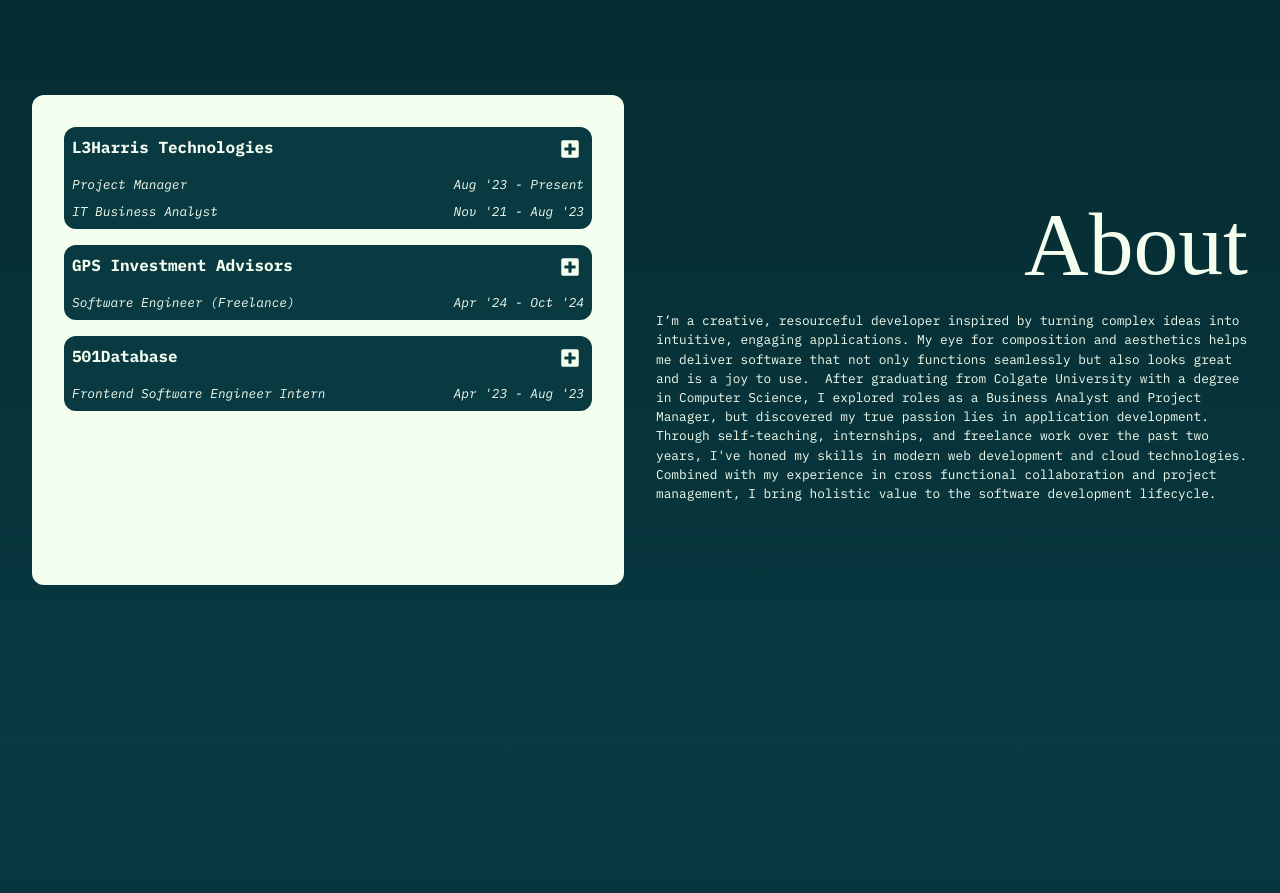
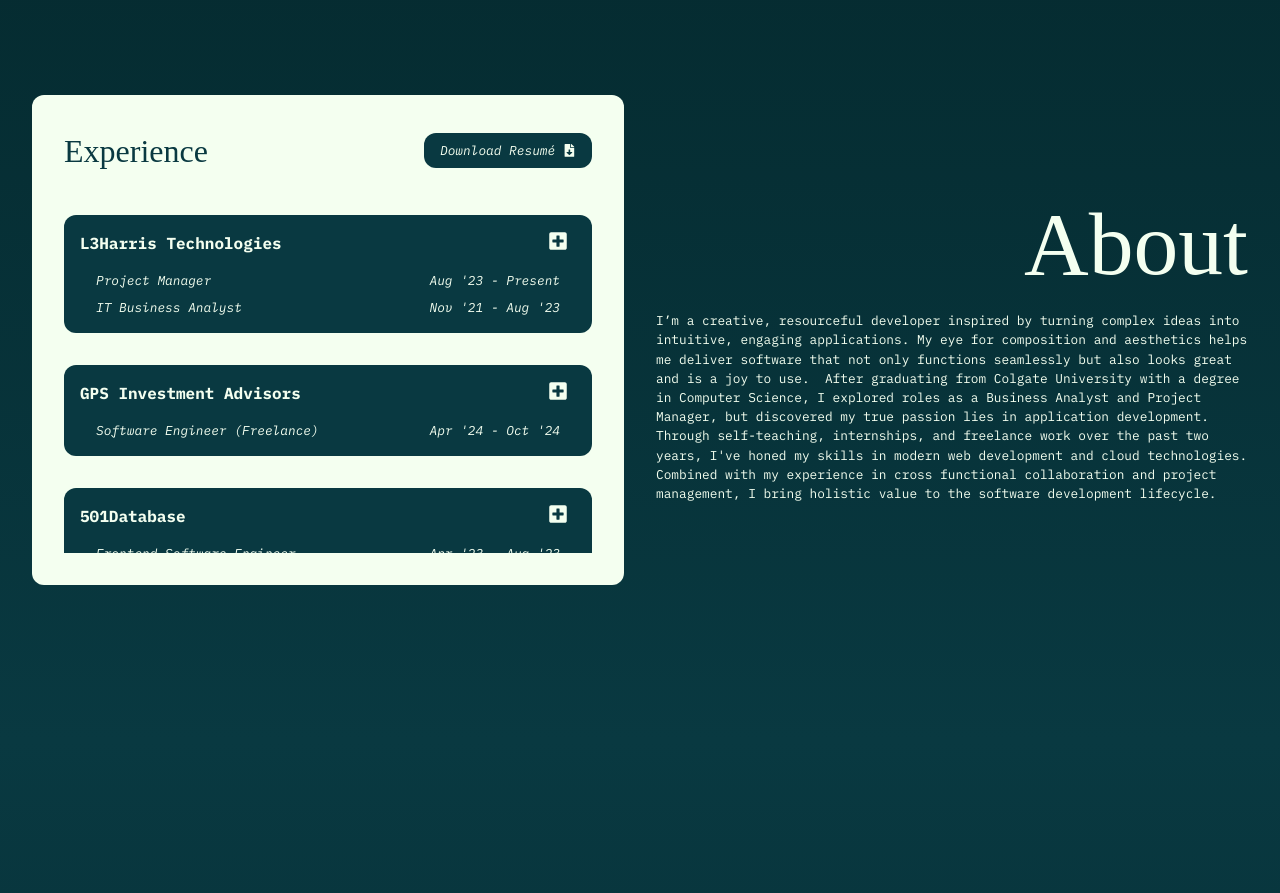
Before and after one commit to willrequaworrell/portfolio_site, a React (Vite) app: page / in a window 1280 px wide. Shown: the part 860-1753 px from the top of the page. Built offline with nearby package versions, Linux system fonts and the light colour scheme; a web font is replaced by a local one.

Commit message:
updated resume section + added resume download  button

```diff
--- a/src/components/About/AboutSection.tsx
+++ b/src/components/About/AboutSection.tsx
@@ -1,6 +1,9 @@
 import { motion } from "framer-motion"
 import ResumeCompanySection from "./ResumeCompanySection";
 import { companySections } from "../../util/ResumeData.js";
+import { FaFileDownload } from "react-icons/fa";
+
+
 
 
 const contentVariants = {
@@ -38,21 +41,34 @@
             <div className="flex h-[100dvh] max-h-screen p-8">
                 <div className="flex flex-col h-full justify-center gap-x-8 md:flex-row">
                     <p className="text-end text-[10vw] font-climate text-[#F4FFF0] md:hidden">About</p>
-                    <div className="w-full h-full flex sm:items-center md:max-h-none md:w-1/2 min-h-0">
+                    <div className="w-full h-full flex flex-col justify-center sm:items-center md:max-h-none md:w-1/2 min-h-0">
                         <motion.div
                             variants={contentVariants}
                             initial={"hidden"}
                             whileInView={"visible"}
                             data-lenis-prevent
-                            // viewport={{ once: true }}
                             className="flex flex-col w-full h-full md:h-2/3 bg-[#F4FFF0] rounded-xl p-4 md:p-8"
                         >
-                            <div className="flex flex-col h-full flex-grow overflow-auto text-[#F4FFF0] gap-y-4">
+                            <div className="flex items-center justify-between w-full gap-x-2 pb-2 border-slate-600/50 ">
+                                <h2 className="text-[2.5vw] text-[#093941] font-climate">Experience</h2>
+                                <a
+                                    href="/resume.pdf"
+                                    download={"Will Worrell Resume.pdf"}
+                                    className="flex items-center gap-x-2 px-4 py-2 rounded-xl bg-[#093941] text-[max(1vw,12px)] text-[#F4FFF0] italic cursor-pointer hover:text-[#F4FFF0] hover:bg-slate-600 hover:scale-105 transition-all ease-in-out"
+                                >
+                                    <p>Download Resumé</p>
+                                    <FaFileDownload />
+                                </a>
+                            </div>
+                            <div className="flex flex-col py-8 h-full flex-grow overflow-y-scroll text-[#F4FFF0] gap-y-4">
                                 {companySections.map(section => (
-                                    <ResumeCompanySection
-                                        key={section.company}
-                                        companySection={section}
-                                    />
+                                    <>
+                                        <ResumeCompanySection
+                                            key={section.company}
+                                            companySection={section}
+                                        />
+
+                                    </>
                                 ))}
                             </div>
 
--- a/src/components/About/ResumeCompanySection.tsx
+++ b/src/components/About/ResumeCompanySection.tsx
@@ -1,36 +1,54 @@
 import { useState } from "react"
 import { companySectionType } from "../../util/ResumeData"
 import { FaMinusSquare, FaPlusSquare } from "react-icons/fa";
+import { motion } from "framer-motion";
 
 interface ResumeCompanySectionPropsType {
     companySection: companySectionType
 }
 
-
+const containerTransition = {
+    layout: {
+      type: "tween",
+      duration: 0.3,
+      ease: "easeOut"
+    }
+}
 
 const ResumeCompanySection = ({companySection}: ResumeCompanySectionPropsType) => {
     const [showDetail, setShowDetail] = useState<boolean>(false)
 
     return (
-        <div className="relative flex flex-col bg-[#093941] rounded-xl p-2 gap-y-2">
+        <>
+            <motion.div
+                layout
+                transition={containerTransition}
+                className="relative flex flex-col bg-[#093941] rounded-xl p-4 gap-y-2"
+            >
+
+                <motion.div layout  className="flex justify-between font-bold pr-2 mb-2 text-[max(1.25vw,13px)]">
+                    <p>{companySection.company}</p>
                     {showDetail ? (
+                        <motion.div layout={false}>
                         <FaMinusSquare
                             onClick={() => setShowDetail(false)}
-                    className="absolute text-xl top-3 right-3 hover:text-slate-600 hover:scale-120"
+                            className="text-xl hover:text-slate-600 hover:scale-120 transition-all"
                         />
+                        </motion.div>
                     ) : (
+                        <motion.div layout={false}>
                         <FaPlusSquare
                             onClick={() => setShowDetail(true)}
-                    className="absolute text-xl top-3 right-3 hover:text-slate-600 hover:scale-120"
+                            className="text-xl hover:text-slate-600 hover:scale-120 transition-all"
                         />
+                        </motion.div>
                     )}
-
-            <p className="font-bold mb-2 text-[max(1.25vw,13px)]">{companySection.company}</p>
+                </motion.div>
                 {companySection.roles.map(role => (
                     <div key={role.roleName}>
-                    <div className="flex justify-between w-full">
-                        <p className=" w-1/2 italic text-[max(1vw,12px)]">{role.roleName}</p>
-                        <p className="italic text-[max(1vw,12px)]">{role.startDate} - {role.endDate}</p>
+                        <div className="flex justify-between w-full px-4">
+                            <motion.p layout className=" w-1/2 italic text-[max(1vw,12px)]">{role.roleName}</motion.p>
+                            <motion.p layout className="italic text-[max(1vw,12px)]">{role.startDate} - {role.endDate}</motion.p>
                         </div>
 
                         {showDetail && role.descriptionBullets.map(bullet => (
@@ -43,7 +61,9 @@
                     </div>
                 ))}
 
-        </div>
+            </motion.div>
+            <div className="bg-slate-600"/>
+        </>
     )
 }
 
--- a/src/util/ResumeData.ts
+++ b/src/util/ResumeData.ts
@@ -64,5 +64,19 @@
           ]
         }
       ]
+    },
+    {
+      company: "Euclid Financial Services",
+      roles: [
+        {
+          roleName: "IT Intern",
+          startDate: "Jun '20",
+          endDate: "Aug '20",
+          descriptionBullets: [
+            "Automated data input streams to Salesforce and configured integration with other business platforms.",
+            "Improved lead generation and analytics data through platform synchronization."
+          ]
+        }
+      ]
     }
   ];
```
Also changed, not shown: 1 other file (tests, documents, lock files or other folders). Lines whose indentation alone changed are shown as unchanged.
